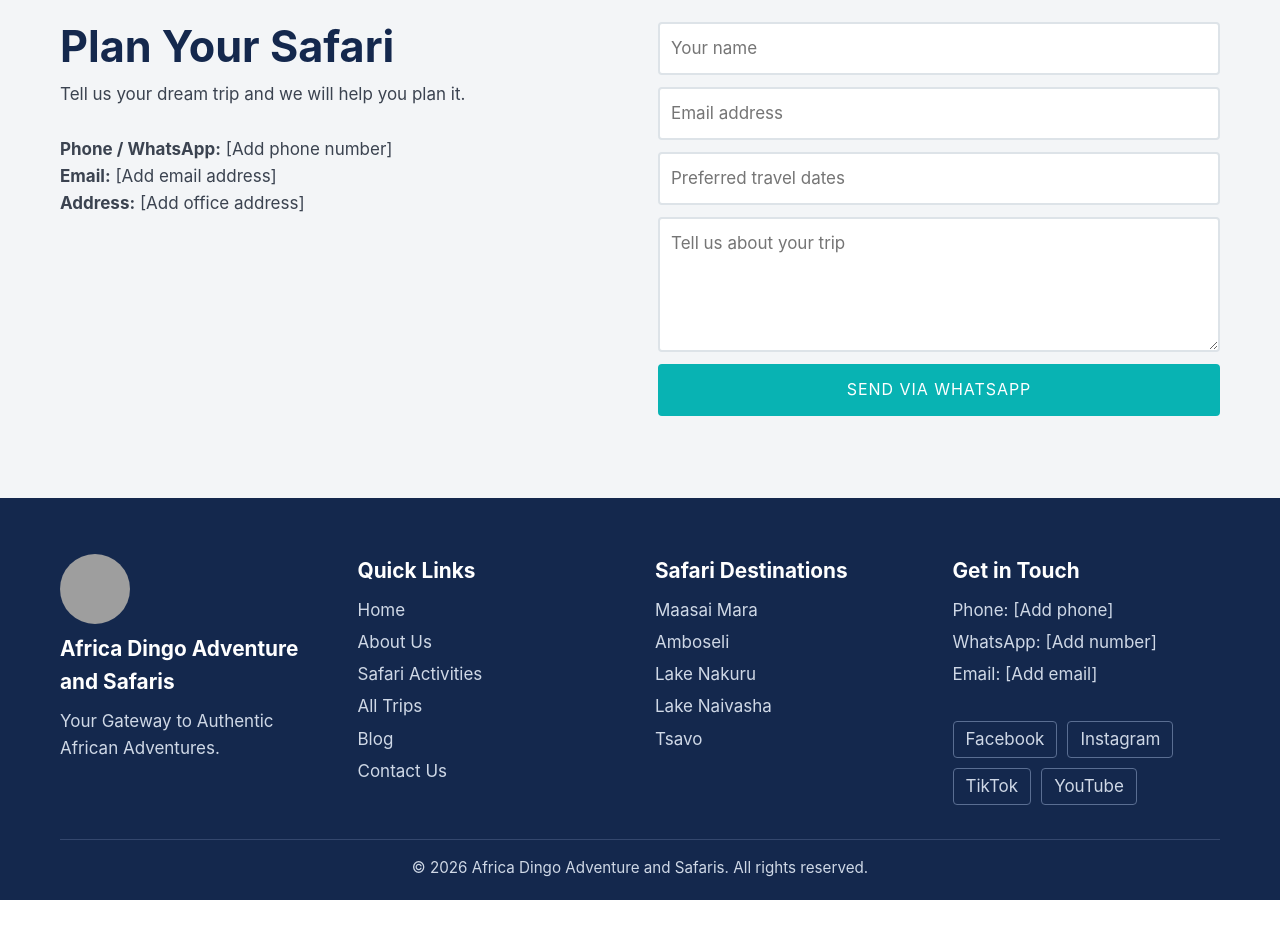
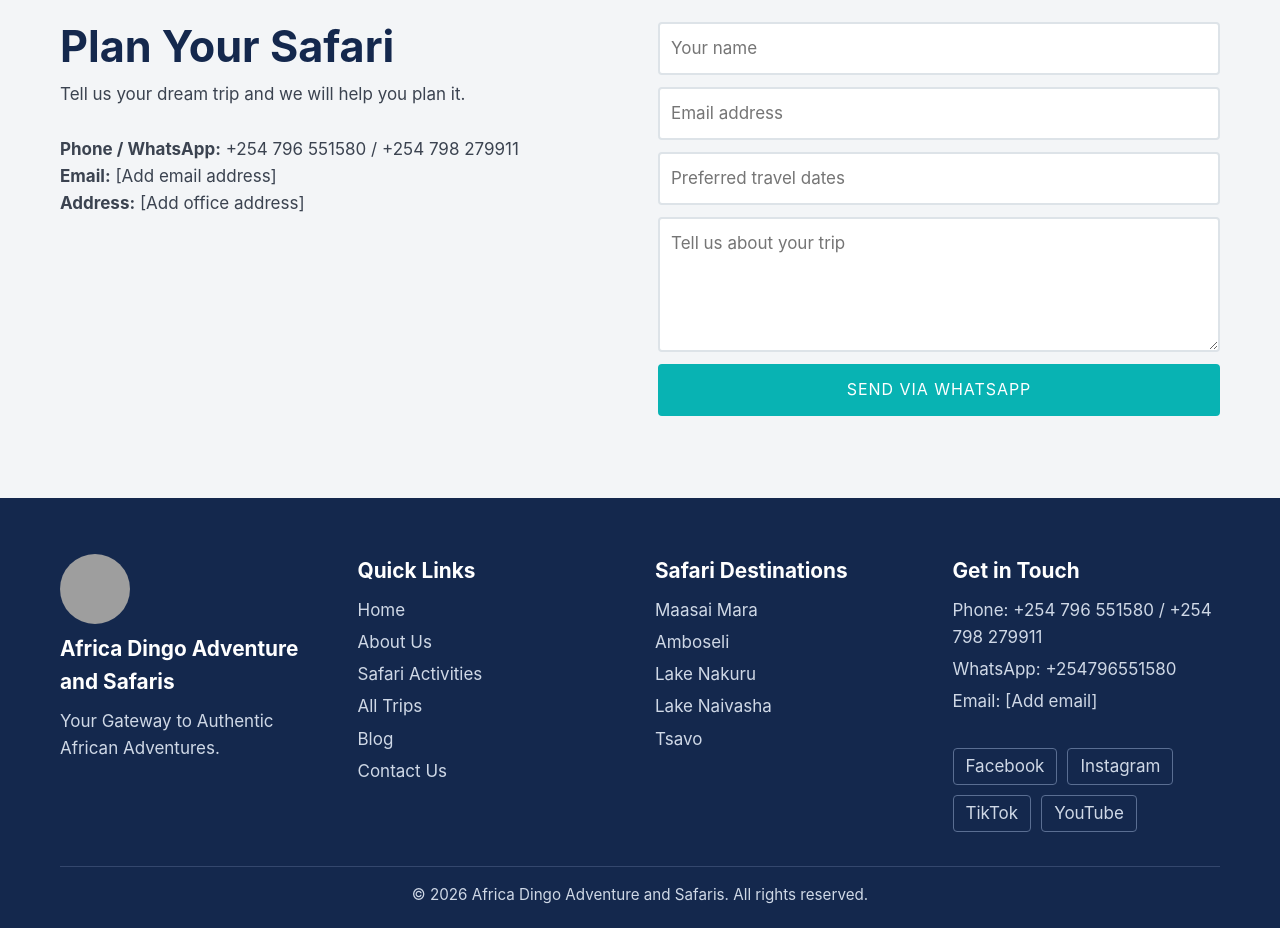
Before and after one commit to sessionmanager1/africadingosafaris, a plain HTML site: page index.html in a window 1280 px wide. Shown: the part 8880-9808 px from the top of the page. Before the commit the page ends 9780 px from the top, so only its background shows below. Drawn offline with Linux system fonts and the light colour scheme; grey boxes are pictures that could not be loaded.

Commit message:
Update index.html

```diff
--- a/index.html
+++ b/index.html
@@ -289,8 +289,8 @@ dialog h3{color:var(--navy);font-size:1.7rem;margin-bottom:8px}dialog p{margin-b
 <script>
 /* ================= CONFIG: edit contact details here ================= */
 const CONFIG = {
-  whatsapp: "",   // digits only with country code, e.g. 254700000000
-  phone: "", email: "",
+  whatsapp: "254796551580",   // digits only with country code (main WhatsApp number)
+  phone: "+254 796 551580 / +254 798 279911", email: "",
   social: { Facebook: "#", Instagram: "#", TikTok: "#", YouTube: "#" } // replace "#" with real links
 };
 
```
